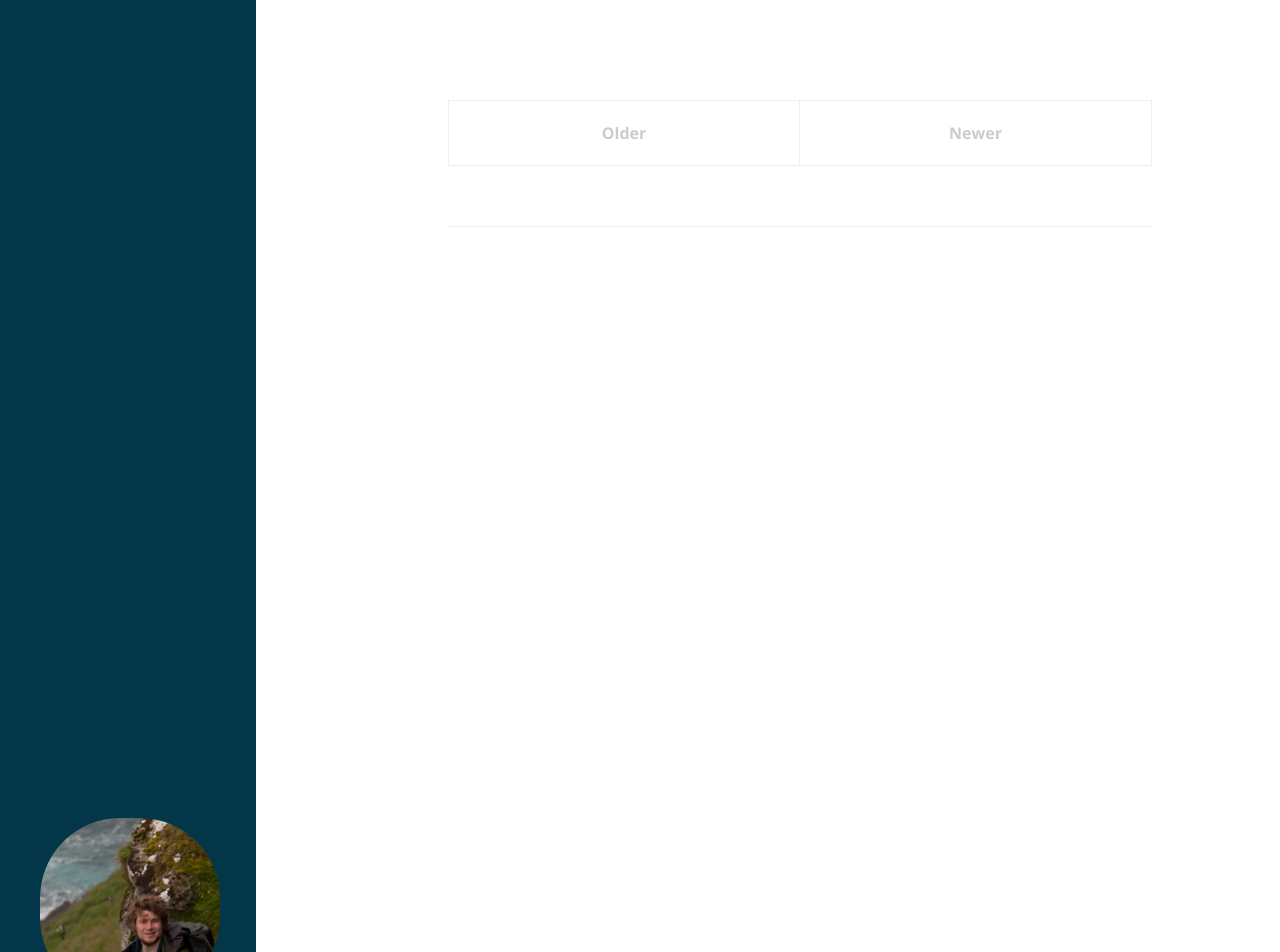
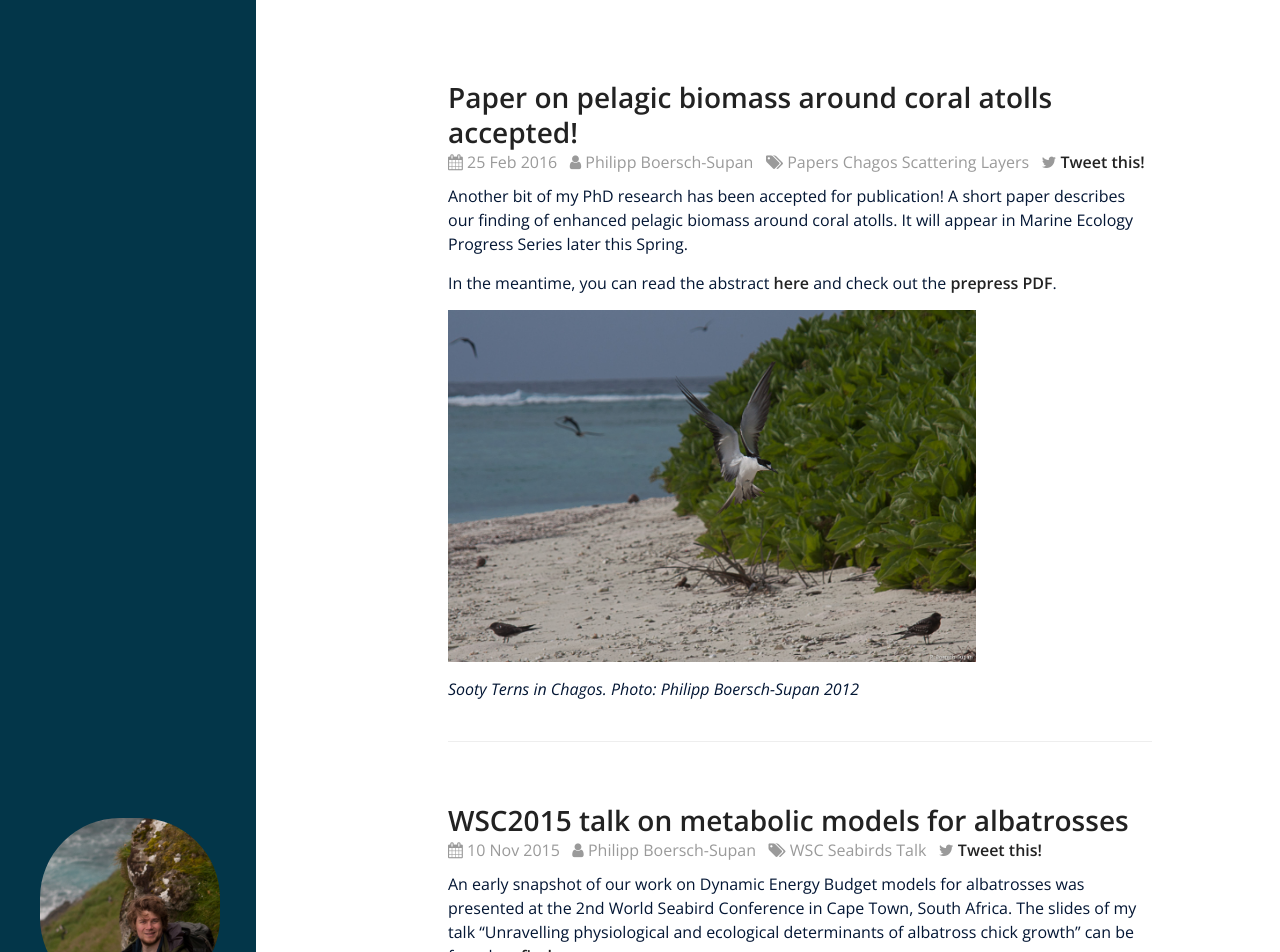
Before and after one commit to pboesu/pboesu.github.io, a Jekyll site: the page built from blog/index.html, in a window 1280 px wide and 1400 px high. Shown: the top 952 px of the window. Built offline with Jekyll 4.4.1, drawn with Linux system fonts in a browser that asks for light colours; nearby versions of some CDN libraries; some web fonts are replaced; the list of posts is cut into pages by our own code; some of the changed text lies outside the part shown.

Commit message:
added blog posts. didn't manage to fix pagination or tagging issues yet

```diff
--- a/_config.yml
+++ b/_config.yml
@@ -10,4 +10,5 @@ markdown:     kramdown
 permalink:    pretty
 highlighter:  pygments
 gems:         [jekyll-paginate]
-paginate:     6
+paginate:     1
+paginate_path: "blog/page:num/"
--- a/_layouts/default.html
+++ b/_layouts/default.html
@@ -64,5 +64,4 @@
   ga('send', 'pageview');
 
 </script>
--->
 </html>
--- /dev/null
+++ b/_posts/2015-04-11-Albatross-site.md
@@ -0,0 +1,9 @@
+---
+author: Philipp Boersch-Supan
+layout: post
+title: Albatross website goes live
+tags:
+- Seabirds
+---
+
+Check out our new website for the NSF-funded [Albatross Project](http://leah.johnson-gramacy.com/albatross/)!
--- /dev/null
+++ b/_posts/2015-11-10-WSC-slides.md
@@ -0,0 +1,13 @@
+---
+author: Philipp Boersch-Supan
+layout: post
+title: WSC2015 talk on metabolic models for albatrosses
+tags:
+- WSC
+- Seabirds
+- Talk
+---
+
+An early snapshot of our work on Dynamic Energy Budget models for albatrosses was presented at the 2nd World Seabird Conference in Cape Town, South Africa. The slides of my talk "Unravelling physiological and ecological determinants of albatross chick growth" can be found <a href="http://dx.doi.org/10.6084/m9.figshare.1591048">on figshare</a>.
+
+<iframe src="https://widgets.figshare.com/articles/1591048/embed?show_title=1" width="568" height="568" frameborder="0"></iframe>
--- /dev/null
+++ b/_posts/2016-02-25-BIOT-MEPS.md
@@ -0,0 +1,19 @@
+---
+author: Philipp Boersch-Supan
+layout: post
+title: Paper on pelagic biomass around coral atolls accepted!
+tags:
+- Papers
+- Chagos
+- Scattering Layers
+---
+
+
+Another bit of my PhD research has been accepted for publication! A short paper describes our finding of enhanced pelagic biomass around coral atolls. It will appear in Marine Ecology Progress Series later this Spring.
+
+In the meantime, you can read the abstract [here](http://dx.doi.org/10.3354/meps11675) and check out the [prepress PDF](http://127.0.0.1:4000/public/MEPS_BIOT_prepress.pdf).
+
+
+![Sooty Tern](/public/images/Chagos-Pelagic-1200px-wm-7517.jpg){:width="75%"}
+
+*Sooty Terns in Chagos. Photo: Philipp Boersch-Supan 2012*
--- a/blog.md
+++ /dev/null
@@ -1,42 +0,0 @@
----
-layout: default
----
-
-<div class="posts">
-  {% for post in paginator.posts %}
-  <div class="post">
-    <h1>
-      <a href="{{ post.url }}">{{ post.title }}</a>
-    </h1>
-    <span class="post-date">
-    <img class="img-icon" src="/public/images/iconmonstr-calendar-5-icon.svg"></img>{{ post.date | date_to_string }}
-    <img class="img-icon" src="/public/images/iconmonstr-user-icon.svg"></img>{{ post.author }}
-    <img class="img-icon" src="/public/images/iconmonstr-tags-3-icon.svg"></img>{% for categories in post.categories %} {{ categories }} {% if forloop.last != true %} {% endif %} {% endfor %}
-    <img class="img-icon" src="/public/images/iconmonstr-speech-bubble-14-icon.svg"></img><a href="{{ site.url }}{{ post.url }}#disqus_thread" data-disqus-identifier="{{ post.url }}"></a>
-    <img class="img-icon" src="/public/images/iconmonstr-twitter-icon.svg"><a href="https://twitter.com/share?url={{ site.url | uri_escape }}{{ post.url | uri_escape }}&text={{ post.title }}" target="_blank">Tweet this!</a>
-</span>
-
-
-      {{ post.content | split: '<!-- more -->' | first }}
-      <HR>
-  </div>
-  {% endfor %}
-</div>
-
-<!-- Pagination links -->
-<div class="pagination">
-  {% if paginator.next_page %}
-    <a href="/page{{paginator.next_page}}" class="older">Older</a>
-  {% else %}
-    <span class="next">Older</span>
-  {% endif %}
-  {% if paginator.previous_page %}
-    {% if paginator.page == 2 %}
-      <a href="/" class="newer">Newer</a>
-    {% else %}
-      <a href="/page{{paginator.previous_page}}" class="newer">Newer</a>
-    {% endif %}
-  {% else %}
-    <span class="previous">Newer</span>
-  {% endif %}
-</div>
--- /dev/null
+++ b/blog/index.html
@@ -0,0 +1,41 @@
+---
+layout: default
+---
+
+<div class="posts">
+  {% for post in site.posts %}
+  <div class="post">
+    <h2>
+      <a href="{{ post.url }}">{{ post.title }}</a>
+    </h2>
+    <span class="post-date">
+    <i class="fa fa-calendar"></i> {{ post.date | date_to_string }}
+    &nbsp;&nbsp;<i class="fa fa-user"></i> {{ post.author }}
+    &nbsp;&nbsp;<i class="fa fa-tags"></i> {% for tags in post.tags %} {{ tags }} {% if forloop.last != true %} {% endif %} {% endfor %}
+    &nbsp;&nbsp;<i class="fa fa-twitter"></i>&nbsp;<a href="https://twitter.com/share?url={{ site.url | uri_escape }}{{ post.url | uri_escape }}&text={{ post.title }}" target="_blank">Tweet this!</a>
+</span>
+
+
+      {{ post.content | split: '<!-- more -->' | first }}
+      <HR>
+  </div>
+  {% endfor %}
+</div>
+
+<!-- Pagination links -->
+<div class="pagination">
+  {% if paginator.next_page %}
+    <a href="/page{{paginator.next_page}}" class="older">Older</a>
+  {% else %}
+    <span class="next">Older</span>
+  {% endif %}
+  {% if paginator.previous_page %}
+    {% if paginator.page == 2 %}
+      <a href="/" class="newer">Newer</a>
+    {% else %}
+      <a href="/page{{paginator.previous_page}}" class="newer">Newer</a>
+    {% endif %}
+  {% else %}
+    <span class="previous">Newer</span>
+  {% endif %}
+</div>
--- a/public/css/hyde.css
+++ b/public/css/hyde.css
@@ -227,6 +227,14 @@ img {
   display: block;
   margin: 20px 20px 20px 0px;
   width: 100%; /* you can use % */
+  height: auto;
+  float: left;
+}
+
+.img-half {
+  display: inline;
+  margin: 20px 20px 20px 0px;
+  width: 50%; /* you can use % */
   height: auto;
   float: left;
 }
```
Also changed, not shown: _layouts/post.html (+6 -37 lines), index.md (+9 -7 lines), public/images/Chagos-Pelagic-1200px-wm-7517.jpg (added).
